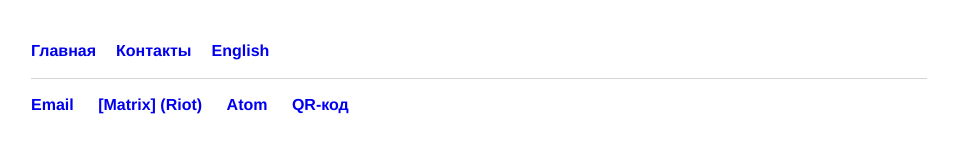
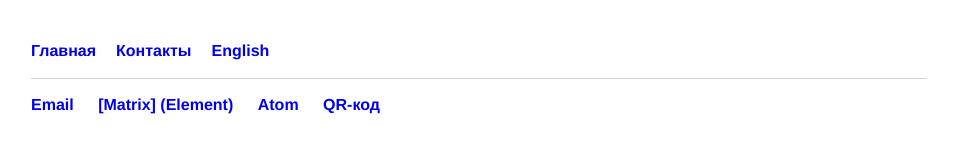
Before and after one commit to mgkp/mgkp.github.io, a Jekyll site: the page built from index.html, in a window 1280 px wide and 900 px high, scrolled down 2880 px. Shown: the part 724-877 px from the top of the window, without its empty margins (161-1114 px from the left). Built offline with Jekyll 4.4.1, drawn with Linux system fonts in a browser that asks for light colours.

Commit message:
element contact changed

```diff
--- a/_includes/en-footer.html
+++ b/_includes/en-footer.html
@@ -1,7 +1,7 @@
   <footer>
    <ul>
      <li><a href="mailto:periodico.trabajadores@gmail.com">email</a></li>
-     <li><a href="https://matrix.to/#/@DFA:matrix.org">[Matrix] (Riot)</a></li>
+     <li><a href="https://matrix.to/#/@crixus:matrix.org">[Matrix] (Element)</a></li>
      <li><a href="/en/atom.xml">atom</a></li>
      <li><a href="/images/mgkp.github.io.qrcode.png">QR-code</a></li>
 <!--     <li><a href="/files/MGKP.asc">GPG key</a></li>     -->
--- a/_includes/footer.html
+++ b/_includes/footer.html
@@ -1,7 +1,7 @@
 <footer>
    <ul>
      <li><a href="mailto:periodico.trabajadores@gmail.com">Email</a></li>
-     <li><a href="https://matrix.to/#/@DFA:matrix.org">[Matrix] (Riot)</a></li>
+     <li><a href="https://matrix.to/#/@crixus:matrix.org">[Matrix] (Element)</a></li>
      <li><a href="/atom.xml">Atom</a></li>
      <li><a href="/images/mgkp.github.io.qrcode.png">QR-код</a></li>
 <!--     <li><a href="/files/MGKP.asc">ключ GPG</a></li>     -->
--- a/contacts.html
+++ b/contacts.html
@@ -6,5 +6,5 @@ sidebar: false
 <h2>Контакты</h2>
 <ul>
   <li><a href="mailto:periodico.trabajadores@gmail.com">email</a></li>
-  <li><a href="https://matrix.to/#/@DFA:matrix.org">[Matrix] (Riot)</a></li>
+  <li><a href="https://matrix.to/#/@crixus:matrix.org">[Matrix] (Element)</a></li>
 </ul>
--- a/en/contacts.html
+++ b/en/contacts.html
@@ -6,5 +6,5 @@ sidebar: false
 <h2>Contacts</h2>
 <ul>
   <li><a href="mailto:periodico.trabajadores@gmail.com">email</a></li>
-  <li><a href="https://matrix.to/#/@DFA:matrix.org">[Matrix] (Riot)</a></li>
+  <li><a href="https://matrix.to/#/@crixus:matrix.org">[Matrix] (Element)</a></li>
 </ul>
```
